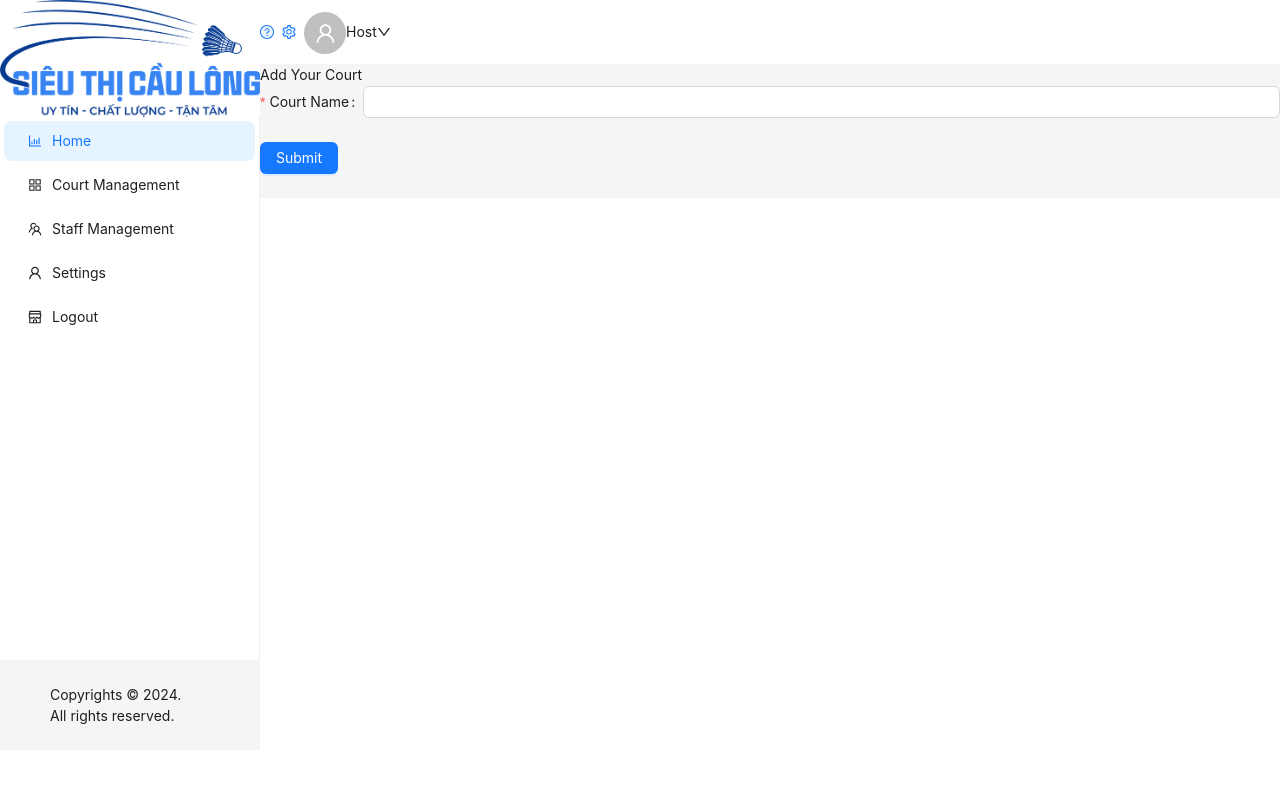
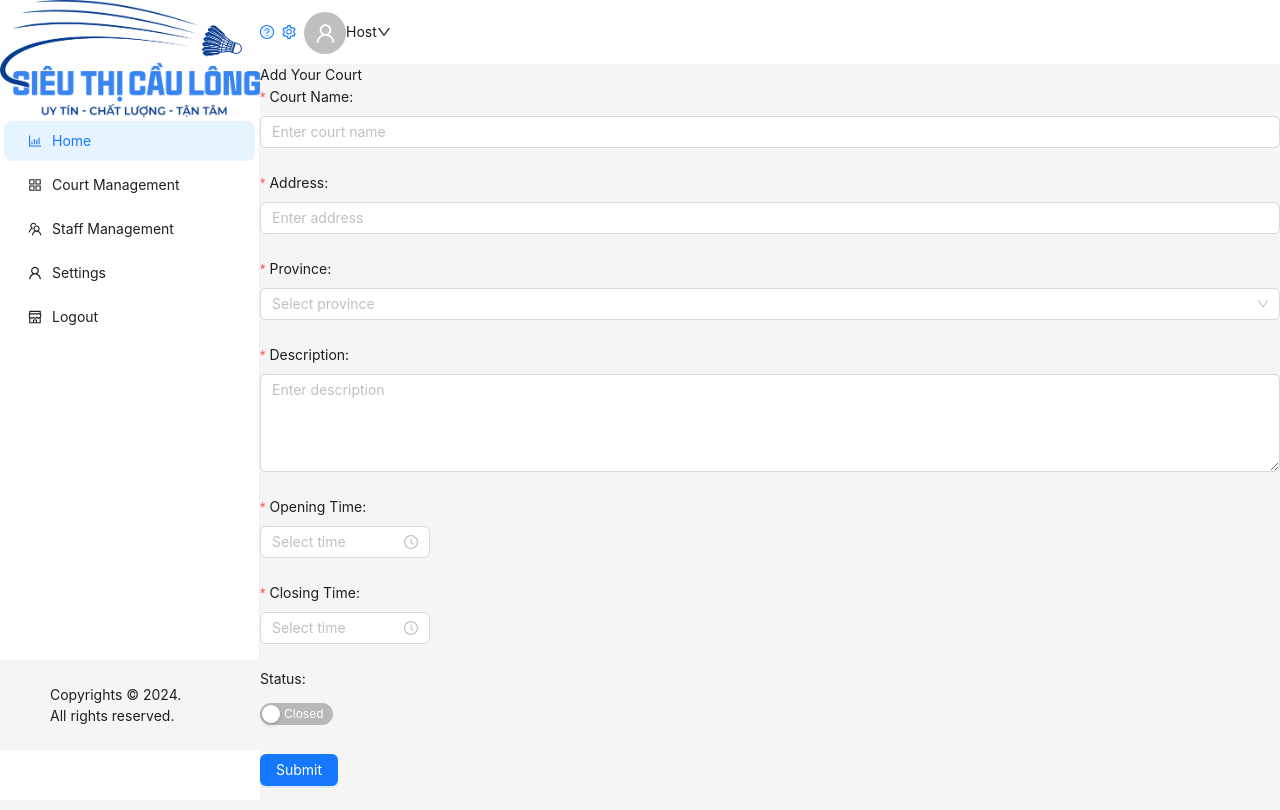
Before and after one commit to chucmi/badmintoncourt, a React (Vite) app: page /host in a window 1280 px wide. Built offline with nearby package versions, Linux system fonts and the light colour scheme.

Commit message:
add field to form

```diff
--- a/src/components/CourtForm/CourtForm.jsx
+++ b/src/components/CourtForm/CourtForm.jsx
@@ -1,24 +1,117 @@
-import { Button, Form, Input } from "antd";
+import { Button, Form, Input, Select, TimePicker, Switch } from "antd";
 import FormInput from "../FormInput/FormInput";
 
 export default function CourtForm() {
+  const [form] = Form.useForm();
+
+  const onFinish = (values) => {
+    console.log('Received values:', values);
+    // Perform your submit action here
+  };
+
   return (
     <>
-      <Form>
-        <div className="font-bold text-2xl">Add Your Court</div>
+      <Form
+        form={form}
+        layout="vertical"
+        onFinish={onFinish}
+        initialValues={{
+          status: false, // Default status to closed
+        }}
+      >
+        <div className="font-bold text-2xl mb-4">Add Your Court</div>
+
         <FormInput
-          label={"Court Name:"}
-          name={"Court Name"}
-          rules={[{ required: true }]}
+          label="Court Name:"
+          name="courtName"
+          rules={[{ required: true, message: "Please enter the court name" }]}
         >
-          <Input />
+          <Input placeholder="Enter court name" />
         </FormInput>
 
-        <FormInput>
+        <FormInput
+          label="Address:"
+          name="address"
+          rules={[{ required: true, message: "Please enter the address" }]}
+        >
+          <Input placeholder="Enter address" />
+        </FormInput>
+
+        <FormInput
+          label="Province:"
+          name="province_id"
+          rules={[{ required: true, message: "Please select the province" }]}
+        >
+          <Select placeholder="Select province">
+            {/* Add your province options here */}
+            <Select.Option value="1">Province 1</Select.Option>
+            <Select.Option value="2">Province 2</Select.Option>
+            {/* Add more options as needed */}
+          </Select>
+        </FormInput>
+
+        <FormInput
+          label="Description:"
+          name="description"
+          rules={[{ required: true, message: "Please enter the description" }]}
+        >
+          <Input.TextArea placeholder="Enter description" rows={4} />
+        </FormInput>
+
+        <FormInput
+          label="Opening Time:"
+          name="openingTime"
+          rules={[
+            { required: true, message: "Please select the opening time" },
+            {
+              validator: (_, value) =>
+                value && value.isValid()
+                  ? Promise.resolve()
+                  : Promise.reject(new Error("Please select a valid time")),
+            },
+          ]}
+        >
+          <TimePicker format="HH:mm" />
+        </FormInput>
+
+        <FormInput
+          label="Closing Time:"
+          name="closingTime"
+          rules={[
+            { required: true, message: "Please select the closing time" },
+            {
+              validator: (_, value) =>
+                value && value.isValid()
+                  ? Promise.resolve()
+                  : Promise.reject(new Error("Please select a valid time")),
+            },
+            ({ getFieldValue }) => ({
+              validator(_, value) {
+                const openingTime = getFieldValue('openingTime');
+                if (!value || !openingTime || value.isAfter(openingTime)) {
+                  return Promise.resolve();
+                }
+                return Promise.reject(new Error("Closing time must be after opening time"));
+              },
+            }),
+          ]}
+        >
+          <TimePicker format="HH:mm" />
+        </FormInput>
+
+        <FormInput
+          label="Status:"
+          name="status"
+          valuePropName="checked"
+        >
+          <Switch checkedChildren="Open" unCheckedChildren="Closed" />
+        </FormInput>
+
+        <Form.Item>
           <Button type="primary" htmlType="submit">
             Submit
           </Button>
-        </FormInput>
+        </Form.Item>
       </Form>
     </>
   );
--- a/src/components/FormInput/FormInput.jsx
+++ b/src/components/FormInput/FormInput.jsx
@@ -1,7 +1,7 @@
 import { Form } from "antd";
 
-const FormInput = ({ label, name, rules, children }) => (
-  <Form.Item label={label} name={name} rules={rules}>
+const FormInput = ({ label, name, rules, children, valuePropName }) => (
+  <Form.Item label={label} name={name} rules={rules} valuePropName={valuePropName}>
     {children}
   </Form.Item>
 );
```
